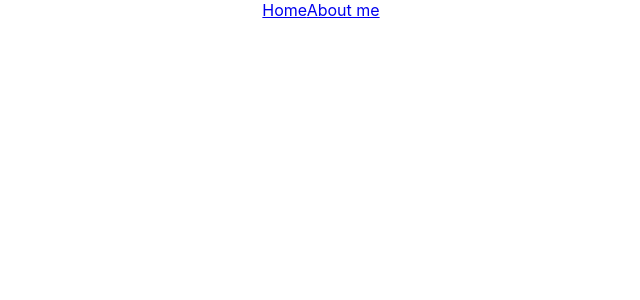
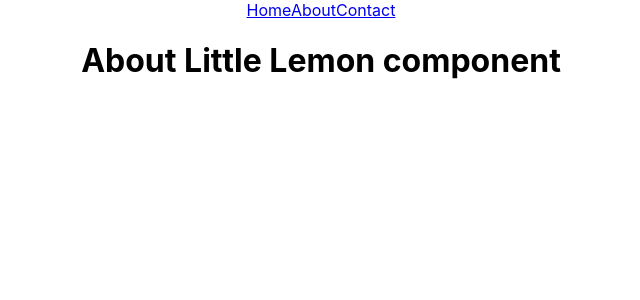
Before and after one commit to datdo2003/learningReactjs, a React (Create React App) app: page /about in a window 1280 px wide. Before the commit this address had no page. Shown: the top 300 px of the page, without its empty margins (319-959 px from the left). Built offline with nearby package versions, Linux system fonts and the light colour scheme.

Commit message:
Second demo about routing

```diff
--- a/src/App.js
+++ b/src/App.js
@@ -11,6 +11,8 @@
 import Homepage from "./components/Homepage";
 import Aboutme from "./components/Aboutme";
 import {Link, Route, Routes} from "react-router-dom";
+import Contact from "./components/Contact";
+import AboutLittleLemon from "./components/AboutLittleLemon";
 
 const data = {
     title: "99% sale off!",
@@ -36,6 +38,7 @@
     //         <TextInputWithFocusButton/>
     //     </div>
     // )
+
     // Demo using useContext
     // const mealsContext = useMealsListContext();
     // return (
@@ -59,11 +62,13 @@
             <nav className="nav">
                 {/*Use Link instead of anchor tag to avoid refresh the whole page*/}
                 <Link to="/" className="nav-item">Home</Link>
-                <Link to="/aboutme" className="nav-item">About me</Link>
+                <Link to="/about" className="nav-item">About</Link>
+                <Link to="/contact" className="nav-item">Contact</Link>
             </nav>
             <Routes>
                 <Route path="/" element={<Homepage/>}/>
-                <Route path="/aboutme" element={<Aboutme/>}/>
+                <Route path="/about" element={<AboutLittleLemon/>}/>
+                <Route path="/contact" element={<Contact/>}/>
             </Routes>
         </div>
     )
--- /dev/null
+++ b/src/components/AboutLittleLemon.js
@@ -0,0 +1,9 @@
+function AboutLittleLemon() {
+    return (
+        <>
+            <h1>About Little Lemon component</h1>
+        </>
+    )
+}
+
+export default AboutLittleLemon;
--- /dev/null
+++ b/src/components/Contact.js
@@ -0,0 +1,9 @@
+function Contact() {
+    return (
+        <>
+            <h1>Contact component</h1>
+        </>
+    )
+}
+
+export default Contact;
```
